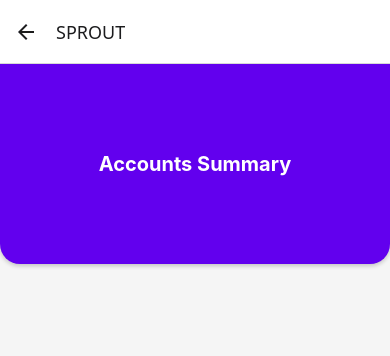
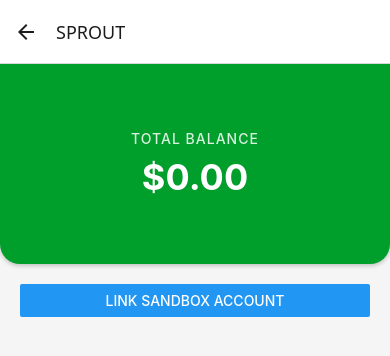
Before and after one commit to Kayyleb/Sprout, a React Native app in the folder mobile/: screen /Home in a window 390 px wide. Shown: the top 356 px of the page. Built offline with nearby package versions, Linux system fonts and the light colour scheme.

Commit message:
added a super simple total balance function

```diff
--- a/mobile/navigation/screens/Home.js
+++ b/mobile/navigation/screens/Home.js
@@ -1,63 +1,186 @@
 import { useState } from "react";
 import {
-  View, Text, Button, ScrollView, StyleSheet, Alert, SafeAreaView,
+  View,
+  Text,
+  Button,
+  ScrollView,
+  StyleSheet,
+  Alert,
+  SafeAreaView,
 } from "react-native";
 
 const API = "http://localhost:8000";
 
+// main home screen of the app, after login
 export default function Home({ navigation }) {
-  const [accessToken, setAccessToken] = useState(null);
-  const [accounts, setAccounts] = useState([]);
-  const [transactions, setTransactions] = useState([]);
+  const [accessToken, setAccessToken] = useState(null); // accessToken is the plaid token recieved after linking account (sandbox for now)
+  const [accounts, setAccounts] = useState([]); // accounts is the list of bank accounts and balances taken in from plaid.
+  const [transactions, setTransactions] = useState([]); // transactions, reserved for when we i transaction fetching
+
+  // handler to link plaid sandbox account
+  //  create link token -> gets a public token
+  //  exchange token -> swaps that for a real access token we can use
+  async function linkAccount() {
+    try {
+      // create a public token
+      const linkResponse = await fetch(API + "/create-link-token", {
+        method: "POST",
+      });
+      const linkData = await linkResponse.json();
+      const publicToken = linkData.public_token;
+
+      // exchange the public token for an access token
+      const exchangeResponse = await fetch(API + "/exchange-token", {
+        method: "POST",
+        headers: {
+          "Content-Type": "application/json",
+        },
+        body: JSON.stringify({ public_token: publicToken }),
+      });
+      const exchangeData = await exchangeResponse.json();
+      const newAccessToken = exchangeData.access_token;
+
+      // Save the access token in state so other functions can use it
+      setAccessToken(newAccessToken);
+
+      Alert.alert("Linked", "Sandbox account connected.");
+    } catch (error) {
+      Alert.alert("Error", String(error));
+    }
+  }
+
+
+  // Handler tofetch balances. Runs when the user taps "Refresh Balances".
+  async function fetchBalances() {
+    const url = API + "/balances?access_token=" + accessToken;
+    const response = await fetch(url);
+    const data = await response.json();
+
+    // data.accounts is an array of account objects from Plaid
+    setAccounts(data.accounts);
+  }
+
 
   return (
     <SafeAreaView style={styles.container}>
       <ScrollView contentContainerStyle={styles.content}>
-        <SummaryBlock />
-        {/* need backend code*/}
+
+        {/* The green header block showing total balance.
+            We pass in the accounts array so it can do the math. */}
+        <SummaryBlock accounts={accounts} />
+
+        {/* The button area below the header */}
+        <View style={styles.buttonArea}>
+          <Button
+            title="Link Sandbox Account"
+            onPress={linkAccount}
+          />
+
+          {/* Only show "Refresh Balances" AFTER we have an access token.
+              Before linking, this button would fail because there's no token. */}
+          {accessToken !== null && (
+            <View>
+              <View style={{ height: 10 }} />
+              <Button
+                title="Refresh Balances"
+                onPress={fetchBalances}
+              />
+            </View>
+          )}
+        </View>
+
       </ScrollView>
     </SafeAreaView>
   );
 }
 
-const SummaryBlock = () => {
-    return (
+function SummaryBlock(props) {
+  const accounts = props.accounts || [];
+
+  // Calculate the total balance
+  // Loop through each account and add its balance to a running total
+  let total = 0;
+  for (let i = 0; i < accounts.length; i++) {
+    const account = accounts[i];
+
+    let balance = 0;
+    if (account.available !== null && account.available !== undefined) {
+      balance = account.available;
+    } else if (account.current !== null && account.current !== undefined) {
+      balance = account.current;
+    } else {
+      balance = 0;
+    }
+
+    total = total + balance;
+  }
+
+  // Format the total as US currency
+  const formatter = new Intl.NumberFormat("en-US", {
+    style: "currency",
+    currency: "USD",
+  });
+  const formattedTotal = formatter.format(total);
+
+  return (
     <View style={styles.topBlock}>
-      <Text style={styles.blockText}>Accounts Summary</Text>
+      <Text style={styles.blockLabel}>Total Balance</Text>
+      <Text style={styles.blockAmount}>{formattedTotal}</Text>
     </View>
   );
 }
 
+
+// Styling
 const styles = StyleSheet.create({
+  // Fills the whole screen with a light grey background
   container: {
     flex: 1,
-    backgroundColor: '#f5f5f5',
+    backgroundColor: "#f5f5f5",
   },
+
+  // ScrollView's inner content area
   content: {
     paddingBottom: 20,
   },
+
+  // The green header block at the top
   topBlock: {
     height: 200,
-    backgroundColor: '#6200ee',
-    width: '100%',
-    justifyContent: 'center',
-    alignItems: 'center',
+    backgroundColor: "#009e2a",
+    width: "100%",
+    justifyContent: "center",
+    alignItems: "center",
     borderBottomLeftRadius: 20,
     borderBottomRightRadius: 20,
+    // Shadow on Android
     elevation: 5,
-    shadowColor: '#000',
+    // Shadow on iOS
+    shadowColor: "#000",
     shadowOffset: { width: 0, height: 2 },
     shadowOpacity: 0.2,
     shadowRadius: 4,
   },
-  blockText: {
-    color: '#ffffff',
-    fontSize: 20,
-    fontWeight: 'bold',
+
+  // The small label inside the header
+  blockLabel: {
+    color: "rgba(255, 255, 255, 0.85)",
+    fontSize: 14,
+    fontWeight: "500",
+    textTransform: "uppercase",
+    letterSpacing: 1,
+    marginBottom: 8,
   },
-  title: {
-    fontSize: 24,
-    fontWeight: 'bold',
+
+  // The big dollar amount inside the header
+  blockAmount: {
+    color: "#ffffff",
+    fontSize: 36,
+    fontWeight: "700",
+  },
+
+  // Wrapper around the buttons below the header
+  buttonArea: {
     padding: 20,
   },
 });
```
